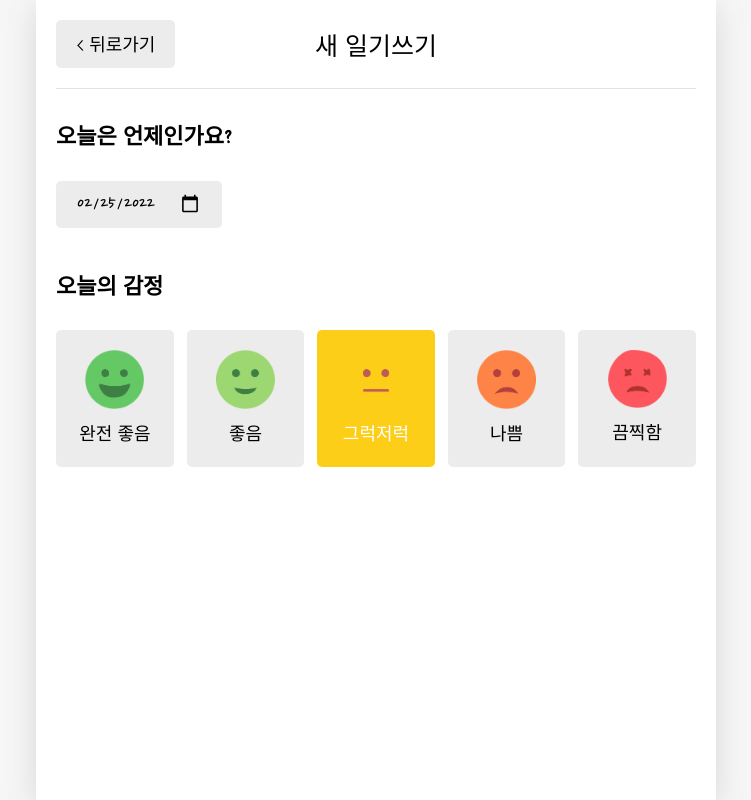
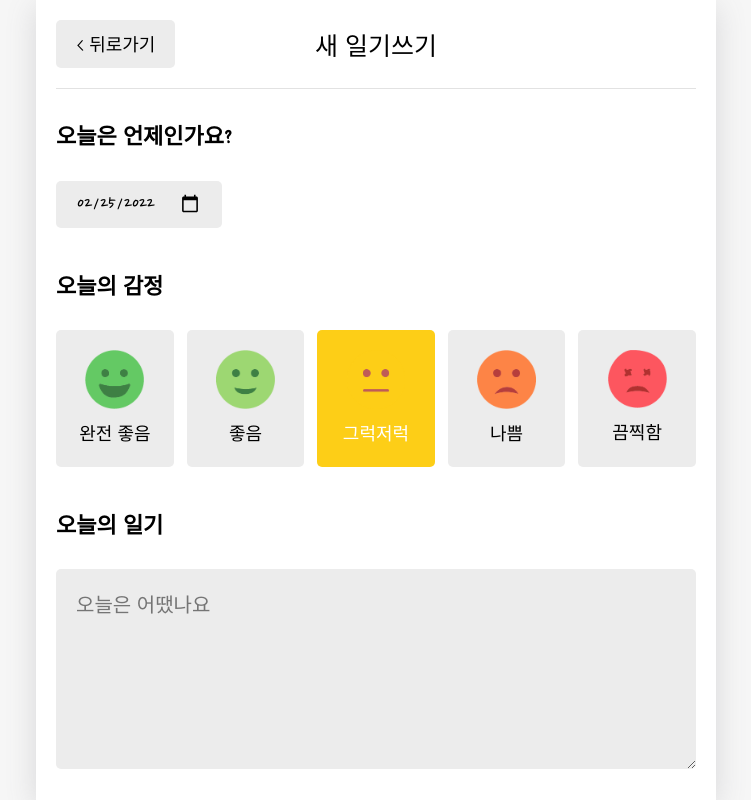
Before and after one commit to Jaeheon-So/Emotion-Diary, a React (Create React App) app: page /new in a window 1280 px wide. Shown: the whole page, without its empty margins (264-1015 px from the left). Built offline with nearby package versions, Linux system fonts and the light colour scheme; a web font is replaced by a local one.

Commit message:
Add New page content section

```diff
--- a/src/App.css
+++ b/src/App.css
@@ -199,6 +199,19 @@ header .head_btn_right {
   gap: 2%;
 }
 
+.DiaryEditor textarea {
+  font-family: "Nanum Pen Script";
+  font-size: 20px;
+  box-sizing: border-box;
+  width: 100%;
+  min-height: 200px;
+  resize: vertical;
+  border: none;
+  border-radius: 5px;
+  background-color: #ececec;
+  padding: 20px;
+}
+
 /* EmotionItem */
 .EmotionItem {
   cursor: pointer;
--- a/src/components/DiaryEditor.js
+++ b/src/components/DiaryEditor.js
@@ -1,4 +1,4 @@
-import { useState } from "react";
+import { useRef, useState } from "react";
 import { useNavigate } from "react-router-dom";
 import MyButton from "./MyButton";
 import MyHeader from ".//MyHeader";
@@ -40,6 +40,8 @@ const DiaryEditor = () => {
   const navigate = useNavigate();
   const [date, setDate] = useState(getStringDate(new Date()));
   const [emotion, setEmotion] = useState(3);
+  const [content, setContent] = useState("");
+  const contentRef = useRef();
 
   const handleClickEmote = (emotion) => {
     setEmotion(emotion);
@@ -83,6 +85,17 @@ const DiaryEditor = () => {
             ))}
           </div>
         </section>
+        <section>
+          <h4>오늘의 일기</h4>
+          <div className="input_box text_wrapper">
+            <textarea
+              ref={contentRef}
+              value={content}
+              onChange={(e) => setContent(e.target.value)}
+              placeholder="오늘은 어땠나요"
+            />
+          </div>
+        </section>
       </div>
     </div>
   );
```
